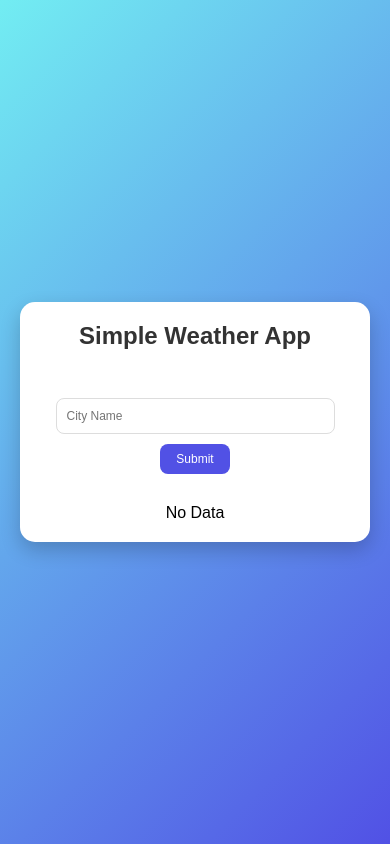
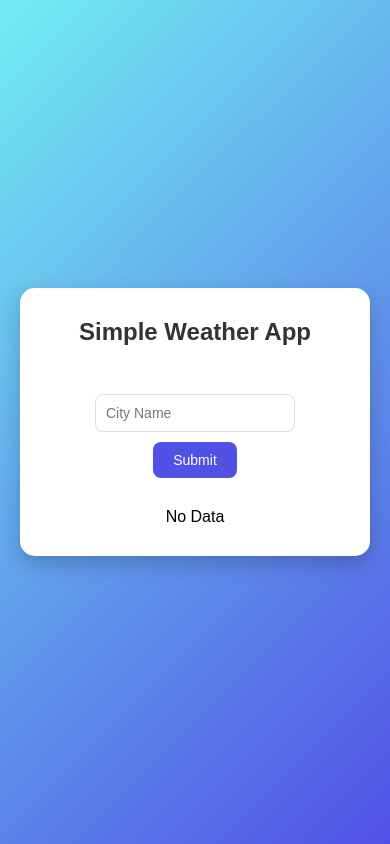
Before and after one commit to vinit-chawlaa/Weathersapp2, a React (Create React App) app: page /post/1 in a window 390 px wide. Built offline with nearby package versions, Linux system fonts and the light colour scheme.

Commit message:
Updated app with new changes

```diff
--- a/src/App.css
+++ b/src/App.css
@@ -50,22 +50,20 @@
   display: flex;
   justify-content: center;
   align-items: center;
-  height: calc(var(--vh, 1vh) * 100);
+  height: 100vh;
   background: linear-gradient(135deg, #72edf2, #5151e5);
 }
 
-
 .Apps10 {
-  background-color: white;
-  margin: auto;
+  background: white;
   padding: 30px 40px;
   border-radius: 15px;
   box-shadow: 0px 8px 20px rgba(0, 0, 0, 0.2);
   text-align: center;
   max-width: 350px;
   width: 100%;
+  margin: 10px;
 }
-
 
 .Apps10 h1 {
   font-size: 24px;
@@ -148,36 +146,3 @@ form {
   font-size: 16px;
   color: #666;
 }
-
-@media (max-width: 768px) {
-  .Apps10 {
-    padding: 20px;
-  }
-
-  .inputs {
-    max-width: 90%; /* Full-width input for smaller screens */
-    font-size: 12px;
-  }
-
-  .btns7 {
-    font-size: 12px;
-    padding: 8px 16px;
-  }
-
-  .div1 h3 {
-    font-size: 16px;
-  }
-
-  .div1 h2 {
-    font-size: 28px;
-  }
-
-  .div1 img {
-    width: 60px;
-    height: 60px;
-  }
-
-  .div1 p {
-    font-size: 12px;
-  }
-}
```
